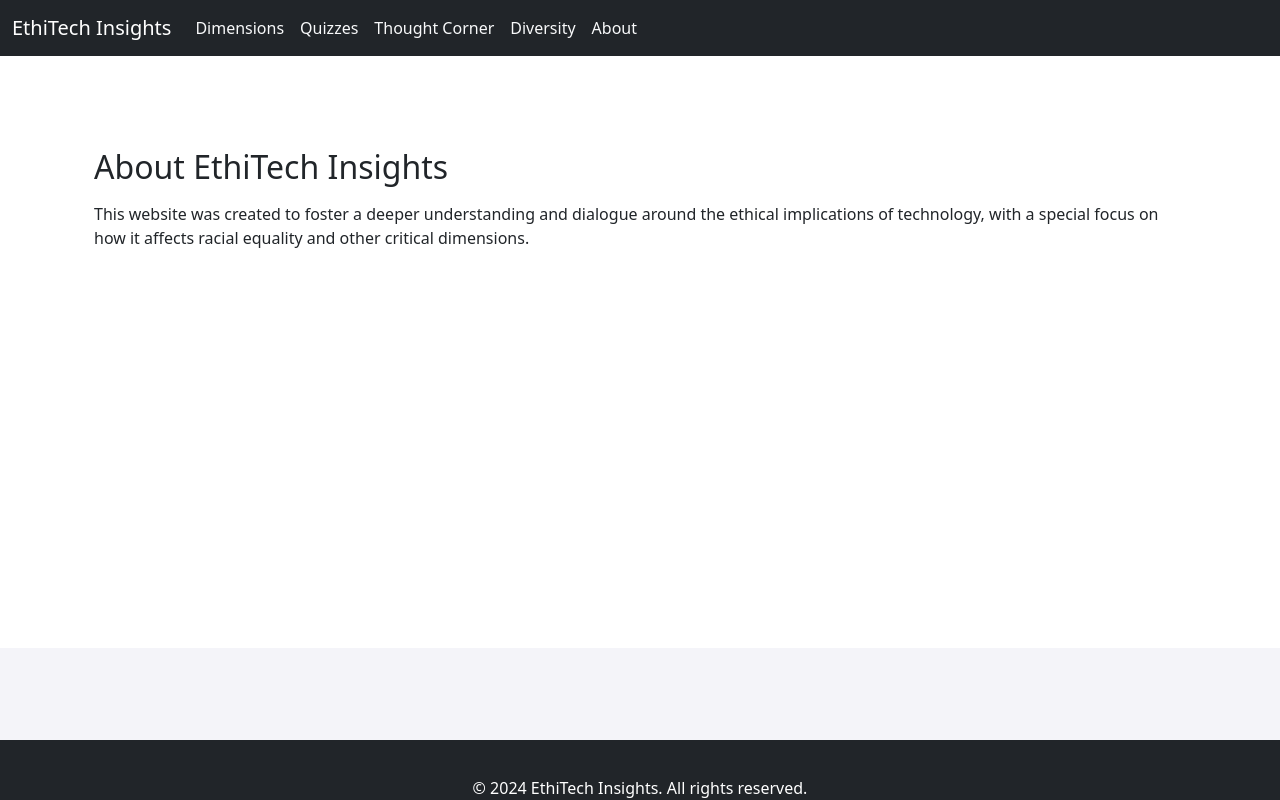
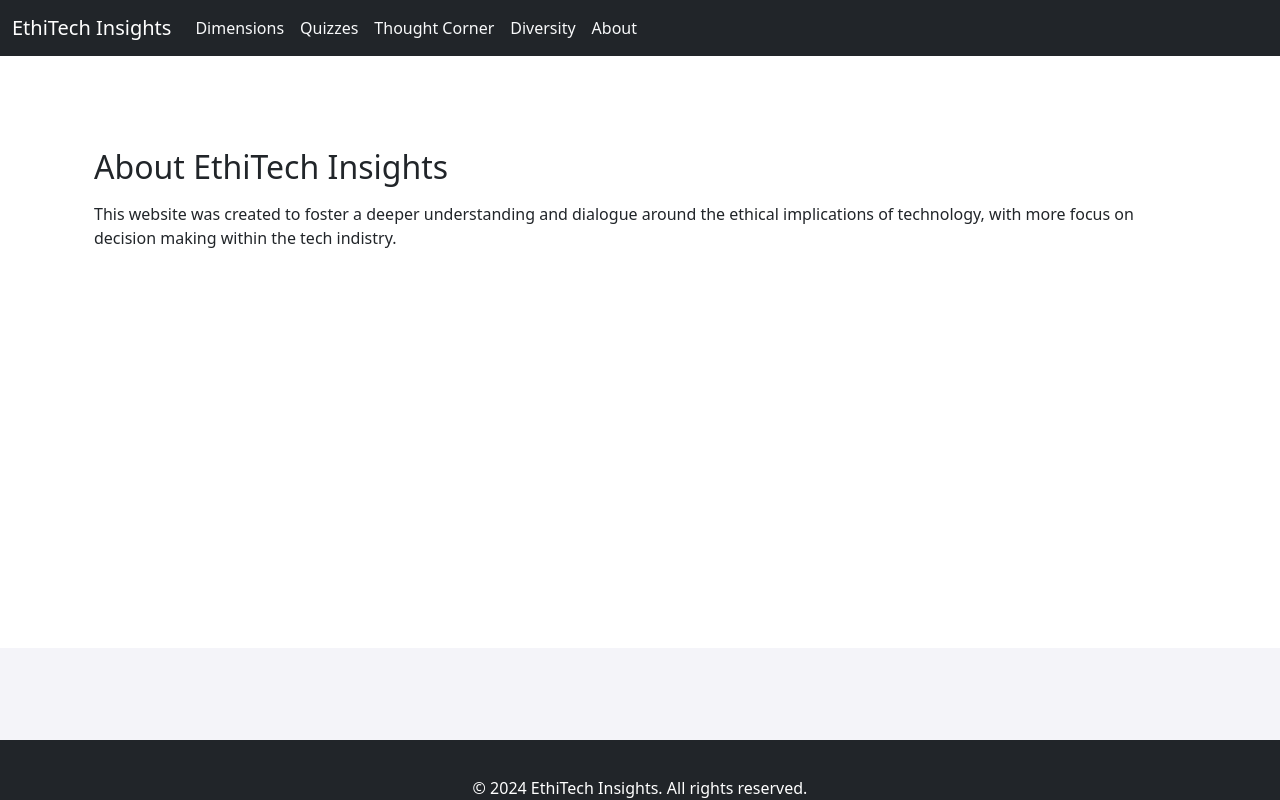
Before and after one commit to Brighton-Sibanda/ethitech-insights, a React (Create React App) app in the folder ethitech-insights/: page /about in a window 1280 px wide. Built offline with nearby package versions, Linux system fonts and the light colour scheme.

Commit message:
Pre-presentation

```diff
--- a/ethitech-insights/src/AboutPage.js
+++ b/ethitech-insights/src/AboutPage.js
@@ -5,7 +5,7 @@ const AboutPage = () => {
   return (
     <div className="container py-5">
       <h2 className="mb-3">About EthiTech Insights</h2>
-      <p>This website was created to foster a deeper understanding and dialogue around the ethical implications of technology, with a special focus on how it affects racial equality and other critical dimensions.</p>
+      <p>This website was created to foster a deeper understanding and dialogue around the ethical implications of technology, with more focus on decision making within the tech indistry.</p>
     </div>
   );
 };
```
